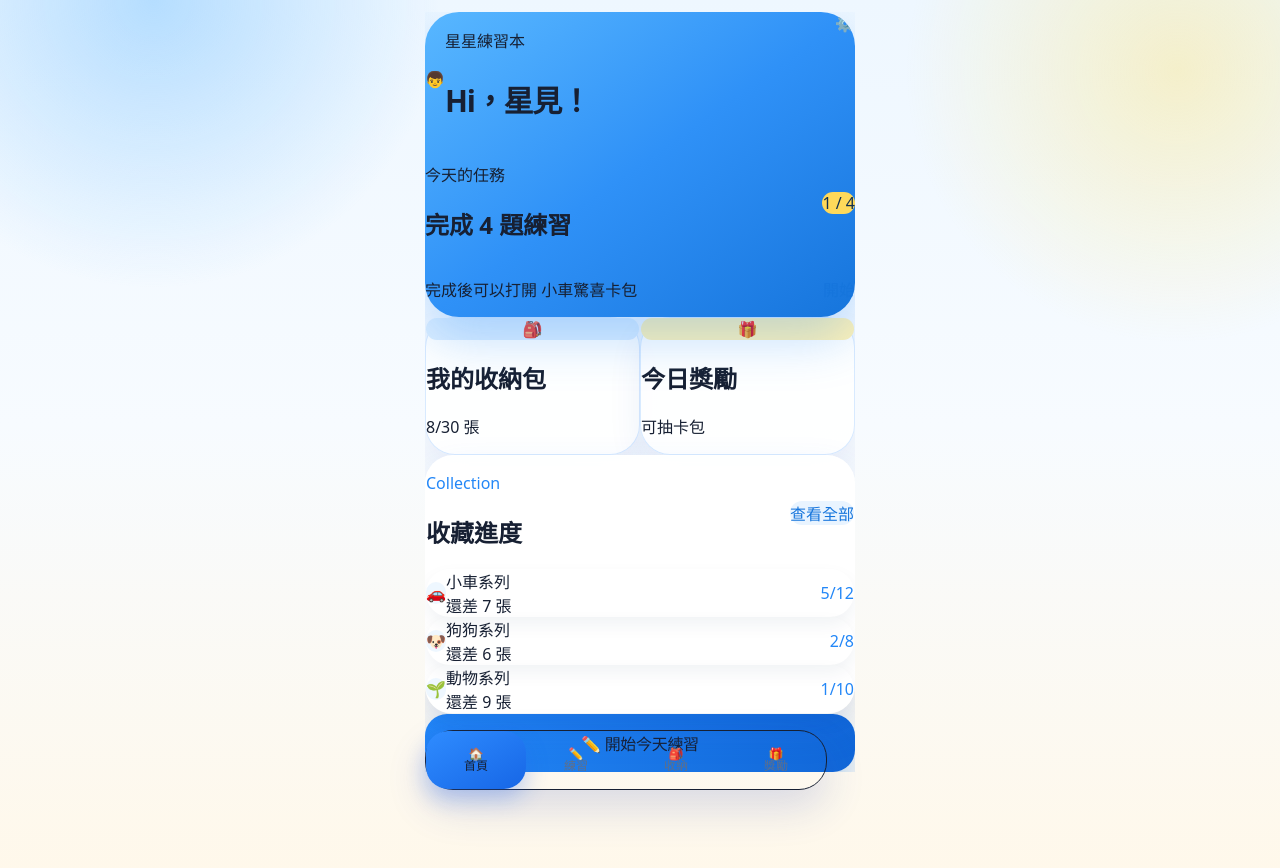
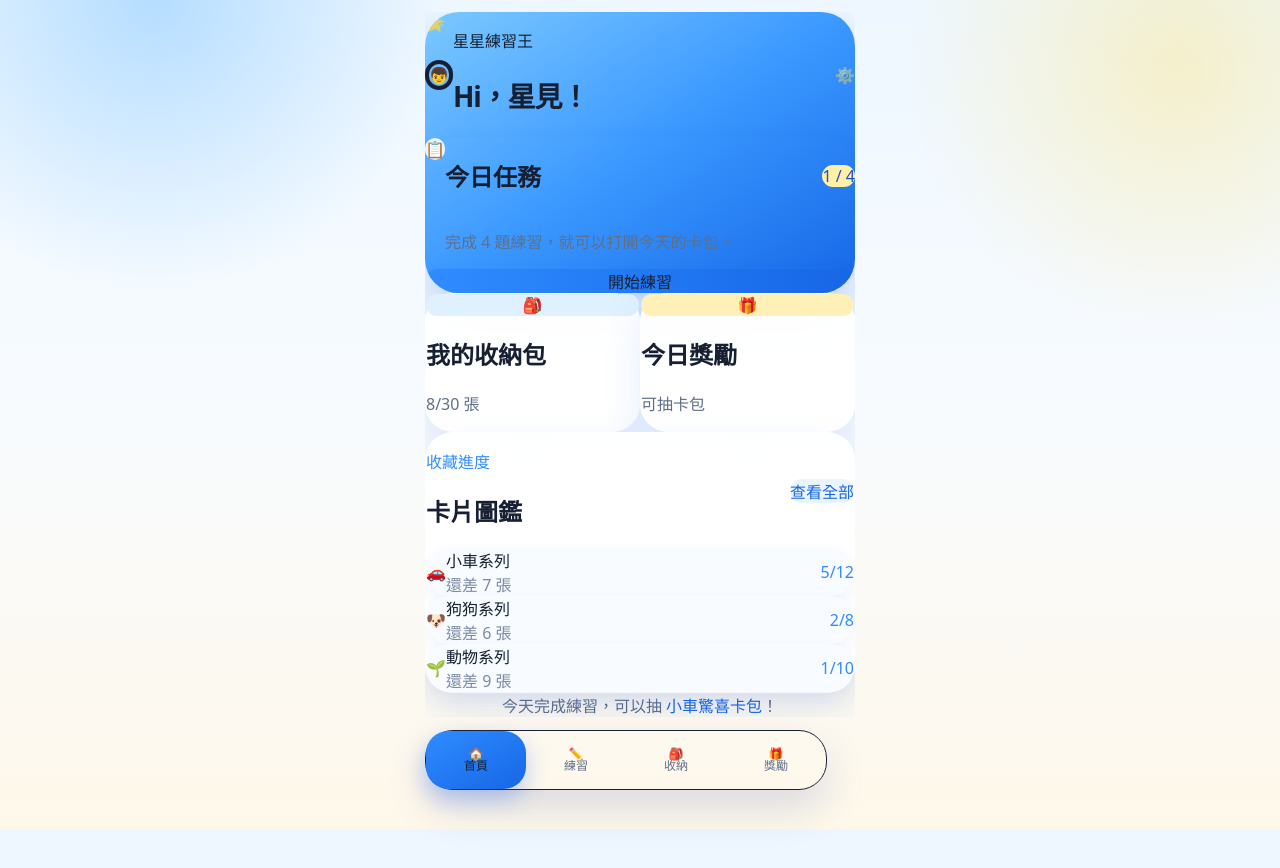
Before and after one commit to daisanity-svg/star-practice-pwa, a Next.js app: page / in a window 1280 px wide. Shown: the top 868 px of the page. After the commit the page ends 829 px from the top, so only its background shows below. Built offline with nearby package versions, Linux system fonts and the light colour scheme; no server answers; the database is empty.

Commit message:
Apply blue home UI based on approved mockup

```diff
--- a/app/page.tsx
+++ b/app/page.tsx
@@ -1,6 +1,5 @@
 import Link from 'next/link';
 import { KidBottomNav } from '@/components/KidBottomNav';
-import { KidButton } from '@/components/KidButton';
 import { PhoneFrame } from '@/components/PhoneFrame';
 import { getActiveEvent } from '@/lib/data/events';
 import { getCollectionSummary } from '@/lib/data/rewards';
@@ -16,67 +15,68 @@ export default async function HomePage() {
   const [collections, activeEvent] = await Promise.all([getCollectionSummary(), getActiveEvent()]);
   const eventPackName = activeEvent?.reward_pack?.name ?? '小車驚喜卡包';
   const ownedTotal = collections.reduce((sum, item) => sum + item.owned, 0);
-  const cardTotal = collections.reduce((sum, item) => sum + item.total, 0);
+  const cardTotal = collections.reduce((sum, item) => sum + item.total, 0) || 30;
 
   return (
     <PhoneFrame>
-      <section className="relative overflow-hidden rounded-[34px] bg-gradient-to-br from-[#58b7ff] via-[#2f91f7] to-[#1675dc] p-5 text-white shadow-[0_22px_50px_rgba(35,135,247,0.28)]">
-        <div className="pointer-events-none absolute -right-10 -top-10 h-36 w-36 rounded-full bg-white/20 blur-xl" />
-        <div className="pointer-events-none absolute -bottom-16 left-8 h-36 w-36 rounded-full bg-white/16 blur-xl" />
+      <section className="relative overflow-hidden rounded-[34px] bg-gradient-to-br from-[#7bc8ff] via-[#3a98ff] to-[#1766e6] p-5 text-white shadow-[0_22px_50px_rgba(37,99,235,0.26)]">
+        <div className="pointer-events-none absolute -right-12 -top-10 h-40 w-40 rounded-full bg-white/24 blur-2xl" />
+        <div className="pointer-events-none absolute bottom-0 right-2 text-7xl opacity-20">☁️</div>
+        <div className="pointer-events-none absolute left-5 top-6 text-xl opacity-70">⭐</div>
 
-        <header className="relative z-10 flex items-start justify-between gap-3">
+        <header className="relative z-10 flex items-center justify-between gap-3">
           <div className="flex items-center gap-3">
-            <div className="flex h-16 w-16 items-center justify-center rounded-[26px] bg-white/90 text-4xl shadow-sm">👦</div>
+            <div className="flex h-16 w-16 items-center justify-center rounded-full border-4 border-white/60 bg-white text-4xl shadow-sm">👦</div>
             <div>
-              <p className="text-sm font-black text-white/75">星星練習本</p>
-              <h1 className="text-[30px] font-black leading-tight tracking-[-0.04em]">Hi，星見！</h1>
+              <p className="rounded-full bg-white/18 px-3 py-1 text-xs font-black text-white/90">星星練習王</p>
+              <h1 className="mt-2 text-[28px] font-black leading-tight tracking-[-0.04em]">Hi，星見！</h1>
             </div>
           </div>
-          <Link href="/parent/login" className="flex h-11 w-11 items-center justify-center rounded-full bg-white/20 text-xl backdrop-blur active:scale-95">
+          <Link href="/parent/login" className="flex h-11 w-11 items-center justify-center rounded-full bg-white/22 text-xl backdrop-blur active:scale-95">
             ⚙️
           </Link>
         </header>
 
-        <div className="relative z-10 mt-6 rounded-[30px] bg-white/18 p-4 backdrop-blur">
-          <div className="flex items-center justify-between gap-3">
-            <div>
-              <p className="text-sm font-black text-white/70">今天的任務</p>
-              <h2 className="mt-1 text-2xl font-black leading-tight">完成 4 題練習</h2>
+        <div className="relative z-10 mt-5 rounded-[30px] bg-white/94 p-4 text-[#172033] shadow-[0_14px_28px_rgba(30,64,175,0.12)]">
+          <div className="flex items-start gap-3">
+            <div className="flex h-12 w-12 items-center justify-center rounded-[20px] bg-[#e9f4ff] text-2xl">📋</div>
+            <div className="min-w-0 flex-1">
+              <div className="flex items-center justify-between gap-3">
+                <h2 className="text-lg font-black">今日任務</h2>
+                <span className="rounded-full bg-[#fff0a8] px-3 py-1 text-sm font-black text-[#1d4ed8]">1 / 4</span>
+              </div>
+              <p className="mt-2 text-sm font-bold leading-relaxed text-[#5f6f89]">完成 4 題練習，就可以打開今天的卡包。</p>
+              <div className="mt-3 h-3 overflow-hidden rounded-full bg-[#e6eef9]">
+                <div className="h-full w-1/4 rounded-full bg-gradient-to-r from-[#2f8cff] to-[#ffd95a]" />
+              </div>
             </div>
-            <div className="rounded-full bg-[#ffd95a] px-4 py-2 text-base font-black text-[#12304f]">1 / 4</div>
           </div>
-          <div className="mt-4 h-3 overflow-hidden rounded-full bg-white/28">
-            <div className="h-full w-1/4 rounded-full bg-[#ffd95a]" />
-          </div>
-          <div className="mt-4 flex items-center justify-between gap-3">
-            <p className="text-sm font-bold leading-relaxed text-white/86">完成後可以打開 {eventPackName}</p>
-            <Link href="/practice" className="shrink-0 rounded-full bg-white px-4 py-3 text-sm font-black text-[#1675dc] shadow-sm active:scale-95">
-              開始
-            </Link>
-          </div>
+          <Link href="/practice" className="mt-4 flex h-12 items-center justify-center rounded-[22px] bg-gradient-to-r from-[#2f8cff] to-[#1766e6] text-base font-black text-white shadow-[0_12px_22px_rgba(37,99,235,0.24)] active:scale-[0.99]">
+            開始練習
+          </Link>
         </div>
       </section>
 
       <section className="grid grid-cols-2 gap-3">
-        <Link href="/collection" className="kid-soft-panel rounded-[30px] p-4 active:scale-[0.99]">
-          <div className="flex h-14 w-14 items-center justify-center rounded-[22px] bg-[#dceeff] text-3xl">🎒</div>
-          <h2 className="mt-4 text-xl font-black text-ink">我的收納包</h2>
-          <p className="mt-1 text-sm font-bold text-slate-500">{ownedTotal}/{cardTotal || 30} 張</p>
+        <Link href="/collection" className="kid-card p-4 active:scale-[0.99]">
+          <div className="flex h-14 w-14 items-center justify-center rounded-[22px] bg-[#dff1ff] text-3xl">🎒</div>
+          <h2 className="mt-4 text-lg font-black text-[#172033]">我的收納包</h2>
+          <p className="mt-1 text-sm font-bold text-[#5f6f89]">{ownedTotal}/{cardTotal} 張</p>
         </Link>
-        <Link href="/reward" className="kid-soft-panel rounded-[30px] p-4 active:scale-[0.99]">
-          <div className="flex h-14 w-14 items-center justify-center rounded-[22px] bg-[#fff2b7] text-3xl">🎁</div>
-          <h2 className="mt-4 text-xl font-black text-ink">今日獎勵</h2>
-          <p className="mt-1 text-sm font-bold text-slate-500">可抽卡包</p>
+        <Link href="/reward" className="kid-card p-4 active:scale-[0.99]">
+          <div className="flex h-14 w-14 items-center justify-center rounded-[22px] bg-[#fff0b8] text-3xl">🎁</div>
+          <h2 className="mt-4 text-lg font-black text-[#172033]">今日獎勵</h2>
+          <p className="mt-1 text-sm font-bold text-[#5f6f89]">可抽卡包</p>
         </Link>
       </section>
 
       <section className="kid-card p-4">
         <div className="mb-3 flex items-center justify-between gap-3">
           <div>
-            <p className="text-sm font-black text-[#2387f7]">Collection</p>
-            <h2 className="text-2xl font-black text-ink">收藏進度</h2>
+            <p className="text-xs font-black text-[#2f8cff]">收藏進度</p>
+            <h2 className="text-2xl font-black text-[#172033]">卡片圖鑑</h2>
           </div>
-          <Link href="/collection" className="rounded-full bg-[#e9f4ff] px-3 py-2 text-sm font-black text-[#1675dc]">
+          <Link href="/collection" className="rounded-full bg-[#e9f4ff] px-3 py-2 text-sm font-black text-[#1766e6]">
             查看全部
           </Link>
         </div>
@@ -85,21 +85,21 @@ export default async function HomePage() {
           {collections.map((collection) => {
             const percent = collection.total > 0 ? Math.round((collection.owned / collection.total) * 100) : 0;
             return (
-              <Link key={collection.id} href="/collection" className="block rounded-[26px] bg-white p-3 shadow-[0_8px_18px_rgba(18,48,79,0.06)] active:scale-[0.99]">
+              <Link key={collection.id} href="/collection" className="block rounded-[24px] bg-[#f8fbff] p-3 shadow-[0_8px_18px_rgba(30,64,175,0.06)] active:scale-[0.99]">
                 <div className="flex items-center justify-between gap-3">
                   <div className="flex items-center gap-3">
-                    <div className="flex h-12 w-12 items-center justify-center rounded-[20px] bg-[#eef7ff] text-2xl">
+                    <div className="flex h-12 w-12 items-center justify-center rounded-[20px] bg-white text-2xl shadow-sm">
                       <CollectionIcon name={collection.name} />
                     </div>
                     <div>
-                      <div className="text-base font-black text-ink">{collection.name}</div>
-                      <div className="text-xs font-bold text-slate-400">還差 {Math.max(collection.total - collection.owned, 0)} 張</div>
+                      <div className="text-base font-black text-[#172033]">{collection.name}</div>
+                      <div className="text-xs font-bold text-[#7b8aa3]">還差 {Math.max(collection.total - collection.owned, 0)} 張</div>
                     </div>
                   </div>
-                  <div className="text-base font-black text-[#2387f7]">{collection.owned}/{collection.total}</div>
+                  <div className="text-base font-black text-[#2f8cff]">{collection.owned}/{collection.total}</div>
                 </div>
-                <div className="mt-3 h-2.5 overflow-hidden rounded-full bg-slate-100">
-                  <div className="h-full rounded-full bg-gradient-to-r from-[#2387f7] to-[#ffd95a]" style={{ width: `${percent}%` }} />
+                <div className="mt-3 h-2.5 overflow-hidden rounded-full bg-[#e6eef9]">
+                  <div className="h-full rounded-full bg-gradient-to-r from-[#2f8cff] to-[#ffd95a]" style={{ width: `${percent}%` }} />
                 </div>
               </Link>
             );
@@ -107,7 +107,10 @@ export default async function HomePage() {
         </div>
       </section>
 
-      <KidButton href="/practice" className="text-2xl">✏️ 開始今天練習</KidButton>
+      <div className="rounded-[28px] bg-white/70 p-4 text-center text-sm font-bold text-[#5f6f89] shadow-sm">
+        今天完成練習，可以抽 <span className="text-[#1766e6]">{eventPackName}</span>！
+      </div>
+
       <KidBottomNav />
     </PhoneFrame>
   );
```
